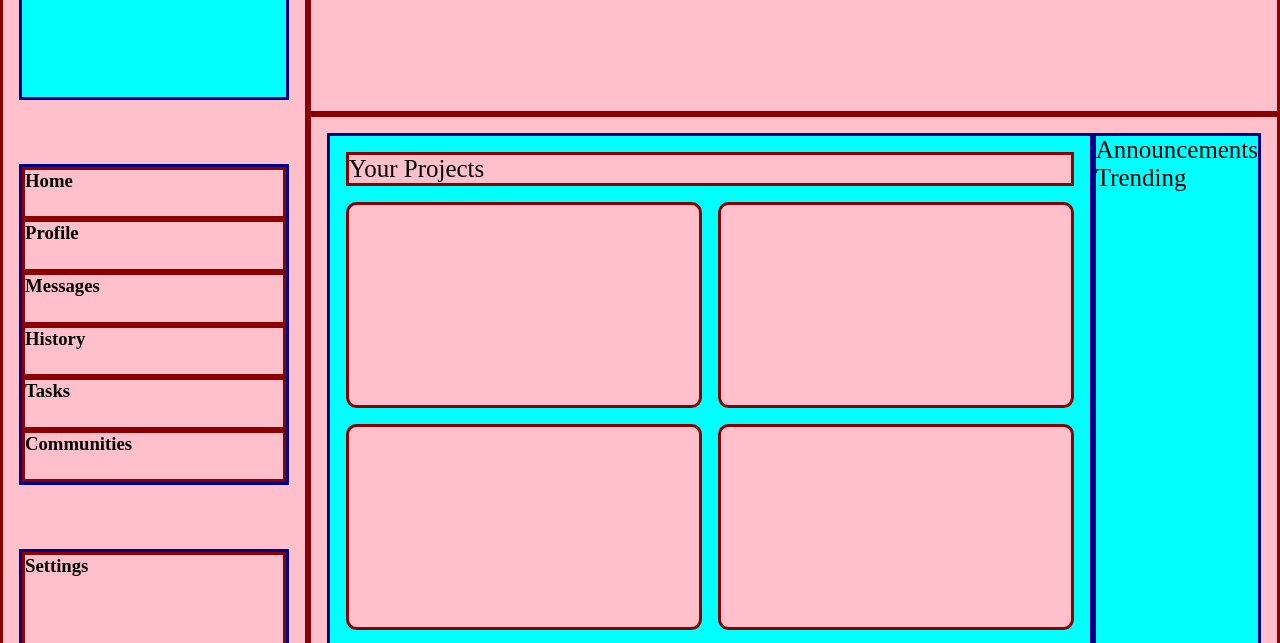
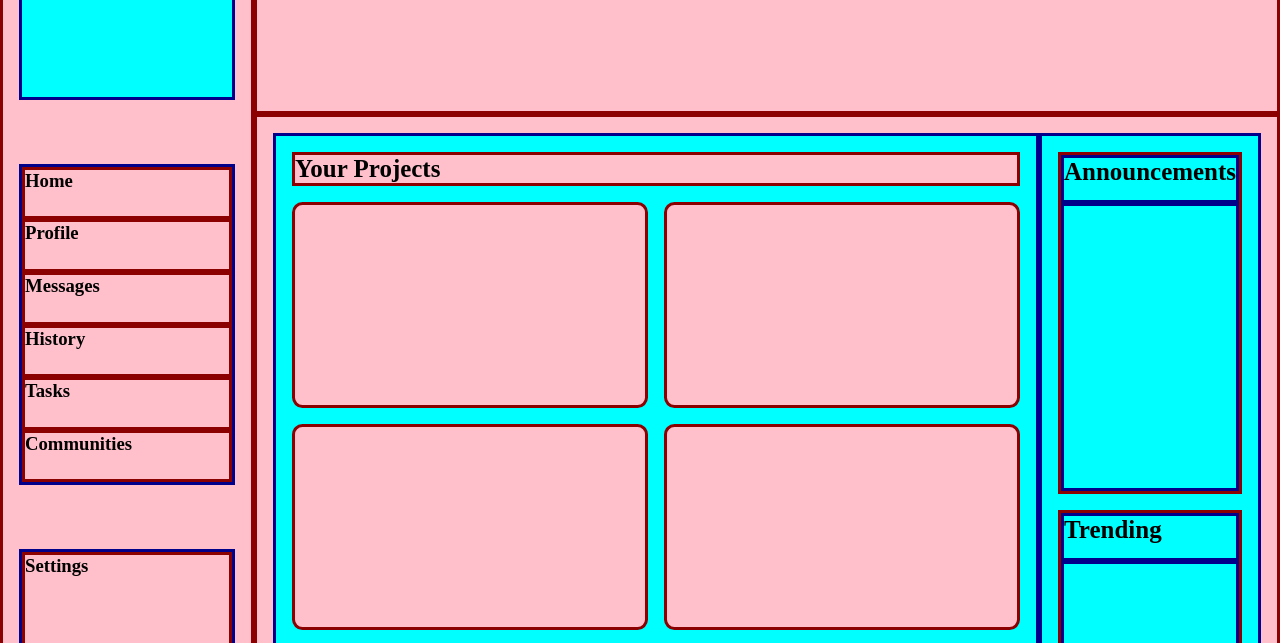
Before and after one commit to traejiik/admin-dashboard, a plain HTML site: page index.html in a window 1280 px wide. Shown: the part 80-723 px from the top of the page. Drawn offline with Linux system fonts and the light colour scheme.

Commit message:
Added styling of sub elements in aside section

```diff
--- a/style.css
+++ b/style.css
@@ -56,7 +56,7 @@
     grid-column: 2 / 3;
     grid-row: 2 / 4;
     display: grid;
-    grid-template-columns: 3fr 1fr;
+    grid-template-columns: 2fr 1fr;
 }
 
 .main > div {
@@ -76,9 +76,13 @@
     border: medium solid darkred;
 }
 
+.projects > .title {
+    grid-column: 1 / 3;
+}
+
 .title {
-    grid-column: 1 / 3;
     font-size: 1.56rem;
+    font-weight: bold;
 }
 
 .card {
@@ -86,10 +90,31 @@
     width: 350px;
     border-radius: 0.65rem;
 }
-/* .projects {
-    flex: 2 1 60%;
+
+.aside {
+    display: grid;
+    grid-template-rows: 1fr 1fr;
+    padding: 1rem;
+    gap: 1rem;
 }
 
-.aside {
-    flex: 4 3;
-} */
+.aside > div {
+    background-color: pink;
+    border: medium solid darkred;
+}
+
+.ance,
+.trend {
+    display: grid;
+    grid-template-rows: 1fr 6fr;
+}
+
+.ance > div,
+.trend > div {
+    background-color: aqua;
+    border: medium solid darkblue;
+}
+
+.cont {
+    padding: 0.5rem;
+}
```
